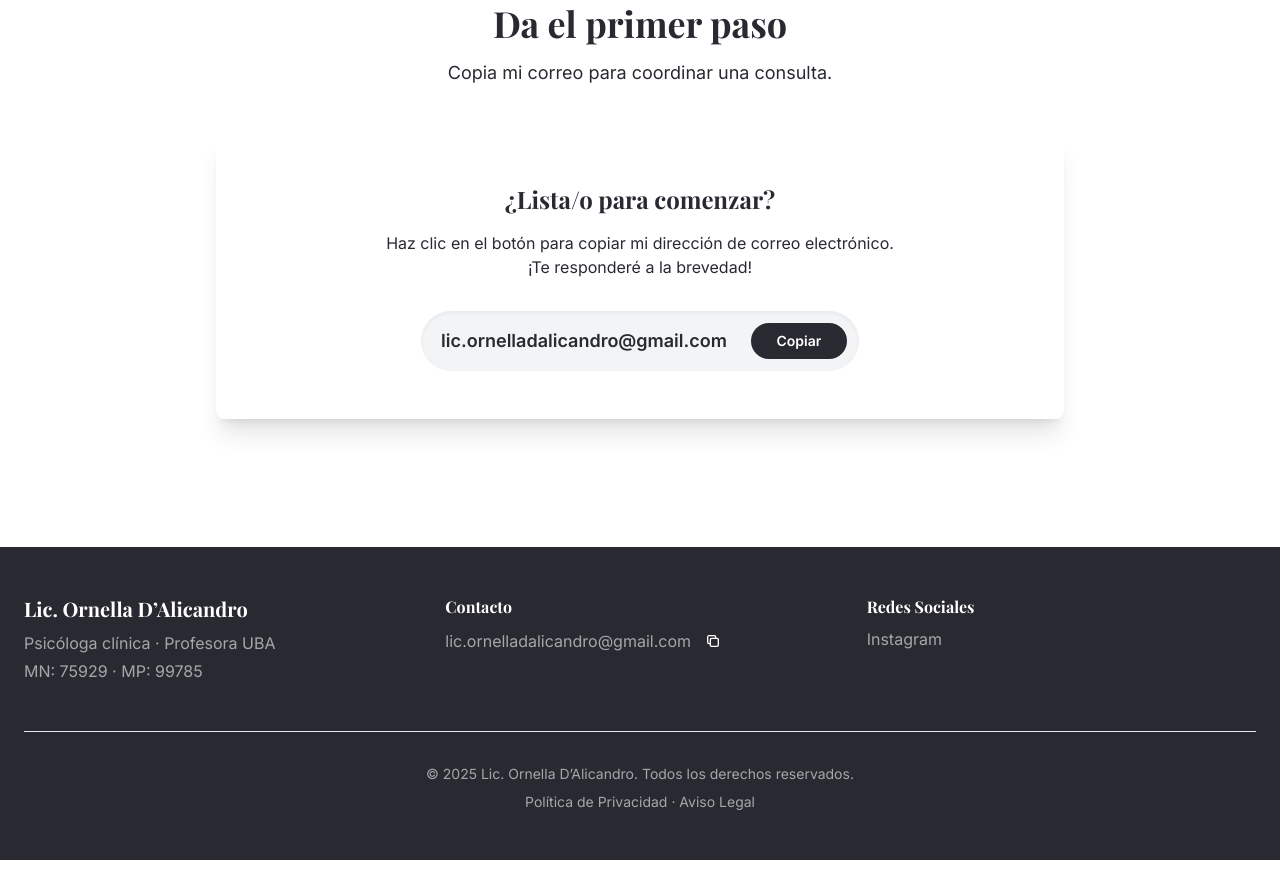
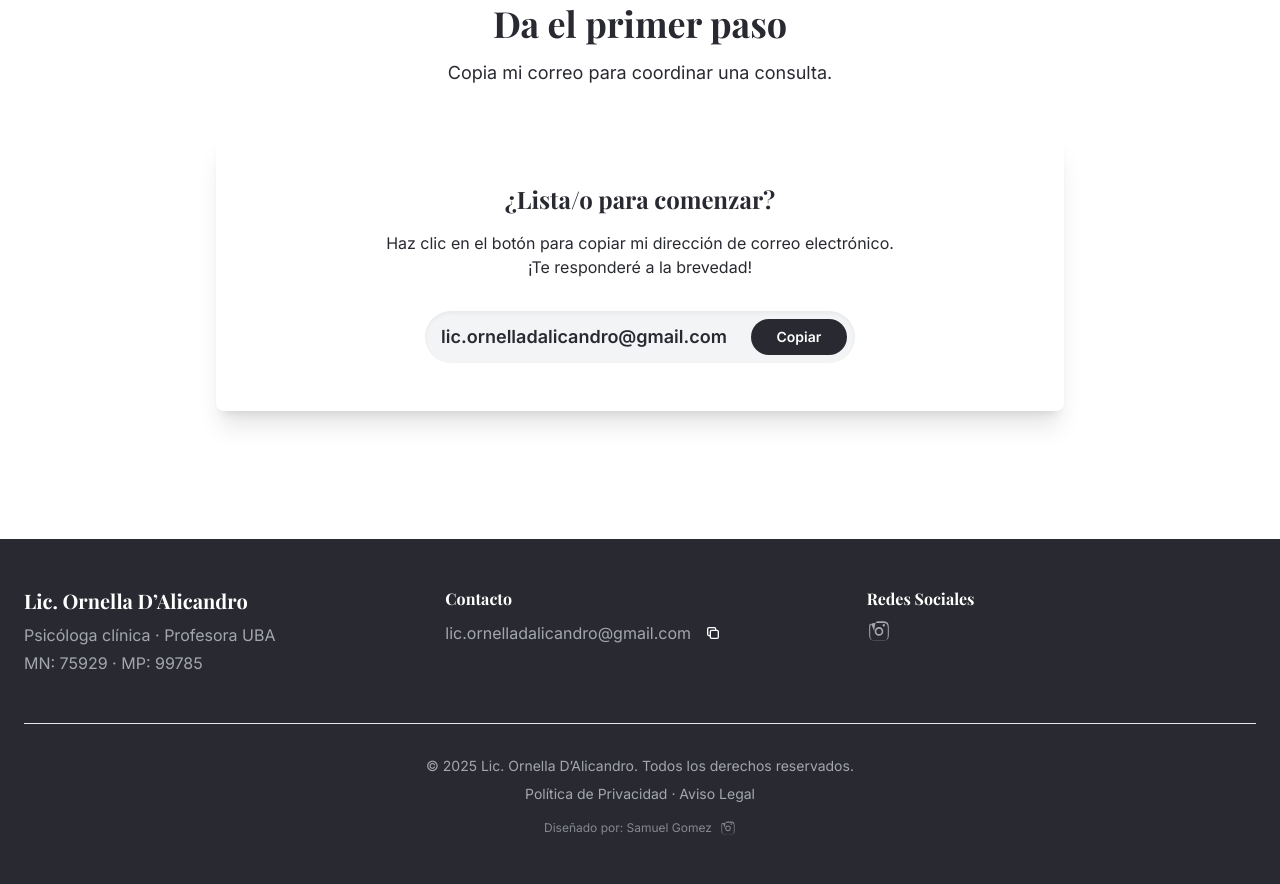
Before and after one commit to pagessktech/Lic.OrnellaD-Alicandro, a plain HTML site: page index.html in a window 1280 px wide. Shown: the part 4998-5882 px from the top of the page. Before the commit the page ends 5858 px from the top, so only its background shows below. Drawn offline with nearby package versions, Linux system fonts and the light colour scheme; no server answers.

Commit message:
Update index.html

```diff
--- a/index.html
+++ b/index.html
@@ -11,7 +11,7 @@
     <meta name="keywords" content="psicologa, terapia, cognitivo conductual, tcc, ansiedad, depresion, uba, ornella d'alicandro, psicologa clinica">
     <meta property="og:title" content="Lic. Ornella D’Alicandro — Psicóloga Clínica y Profesora UBA">
     <meta property="og:description" content="Acompañamiento terapéutico para adultos y adolescentes. Terapia Cognitivo-Conductual y Contextual basada en evidencia. Atención online y presencial.">
-    <meta property="og:image" content="https://placehold.co/1200x630/D2F0F2/292A31?text=Lic.+Ornella+D'Alicandro">
+    <meta property="og:image" content="https://res.cloudinary.com/dgyjeotoa/image/upload/v1758148516/Captura_de_pantalla_2025-09-17_184630_r0uilb.png"> <!-- Reemplazar por imagen OG real -->
     <meta property="og:url" content="https://www.ornelladalicandro.com"> <!-- Reemplazar con el dominio real -->
     <meta property="og:type" content="website">
 
@@ -455,9 +455,10 @@
                      <h3 class="text-2xl font-display text-accent-dark">¿Lista/o para comenzar?</h3>
                     <p class="mt-4 text-neutral-800 max-w-lg mx-auto">Haz clic en el botón para copiar mi dirección de correo electrónico. ¡Te responderé a la brevedad!</p>
                     <div class="mt-8">
-                        <div class="inline-flex items-center gap-4 bg-gray-100 p-2 md:p-3 rounded-full shadow-inner">
-                            <span class="text-base md:text-lg text-accent-dark font-semibold px-2">lic.ornelladalicandro@gmail.com</span>
-                            <button data-copy-text="lic.ornelladalicandro@gmail.com" class="copy-btn bg-accent-dark text-white px-4 py-2 rounded-full text-sm font-semibold hover:bg-opacity-80 transition w-24">
+                        <!-- Componente de copiar email responsivo -->
+                        <div class="flex flex-col sm:flex-row items-stretch sm:items-center justify-center gap-4 bg-gray-100 p-4 sm:p-2 rounded-lg sm:rounded-full shadow-inner sm:inline-flex max-w-full">
+                            <span class="text-base text-center sm:text-left sm:text-lg text-accent-dark font-semibold sm:px-2 break-all sm:break-normal">lic.ornelladalicandro@gmail.com</span>
+                            <button data-copy-text="lic.ornelladalicandro@gmail.com" class="copy-btn bg-accent-dark text-white px-4 py-3 sm:py-2 rounded-lg sm:rounded-full text-sm font-semibold hover:bg-opacity-80 transition sm:w-24 flex-shrink-0">
                                 Copiar
                             </button>
                         </div>
@@ -490,12 +491,24 @@
                 </div>
                 <div>
                      <h3 class="font-semibold">Redes Sociales</h3>
-                     <a href="https://www.instagram.com/lic.ornelladalicandro" target="_blank" class="text-neutral mt-2 inline-block hover:text-white transition">Instagram</a>
+                     <div class="flex items-center justify-center md:justify-start gap-4 mt-2">
+                         <a href="https://www.instagram.com/lic.ornelladalicandro" target="_blank" rel="noopener noreferrer" class="text-neutral hover:text-white transition" title="Instagram de Lic. Ornella D’Alicandro">
+                             <svg xmlns="http://www.w3.org/2000/svg" class="h-6 w-6" fill="currentColor" viewBox="0 0 24 24"><path d="M12 2.163c3.204 0 3.584.012 4.85.07 3.252.148 4.771 1.691 4.919 4.919.058 1.265.069 1.645.069 4.85s-.011 3.584-.069 4.85c-.149 3.225-1.664 4.771-4.919 4.919-1.266.058-1.644.07-4.85.07s-3.584-.012-4.85-.07c-3.252-.148-4.771-1.691-4.919-4.919-.058-1.265-.069-1.645-.069-4.85s.011-3.584.069-4.85c.149-3.225 1.664-4.771 4.919 4.919C8.416 2.175 8.796 2.163 12 2.163zm0 1.802c-3.141 0-3.505.012-4.725.068-2.693.123-3.886 1.32-4.009 4.009-.056 1.22-.067 1.583-.067 4.725s.011 3.505.067 4.725c.123 2.689 1.316 3.886 4.009 4.009 1.22.056 1.584.067 4.725.067s3.505-.011 4.725-.067c2.693-.123 3.886-1.32 4.009-4.009.056-1.22.067-1.583.067-4.725s-.011-3.505-.067-4.725c-.123-2.689-1.316-3.886-4.009-4.009-1.22-.056-1.584-.068-4.725-.068zm0 4.135c-2.378 0-4.307 1.93-4.307 4.307s1.93 4.307 4.307 4.307 4.307-1.93 4.307-4.307-1.93-4.307-4.307-4.307zm0 7.01c-1.492 0-2.705-1.213-2.705-2.705s1.213-2.705 2.705-2.705 2.705 1.213 2.705 2.705-1.213 2.705-2.705 2.705zm4.808-7.72a1.203 1.203 0 100-2.406 1.203 1.203 0 000 2.406z" /></svg>
+                             <span class="sr-only">Instagram</span>
+                         </a>
+                     </div>
                 </div>
             </div>
             <div class="mt-12 border-t border-neutral/30 pt-8 text-center text-neutral text-sm">
                 <p>&copy; <span id="year"></span> Lic. Ornella D’Alicandro. Todos los derechos reservados.</p>
                 <p class="mt-2"><a href="#" onclick="openPrivacyModal()" class="hover:text-white transition">Política de Privacidad</a> · <a href="#" onclick="openPrivacyModal()" class="hover:text-white transition">Aviso Legal</a></p>
+                <div class="mt-4 flex flex-wrap justify-center items-center gap-2 text-xs opacity-75">
+                    <span>Diseñado por: Samuel Gomez</span>
+                    <a href="https://www.instagram.com/samm.__90/" target="_blank" rel="noopener noreferrer" class="text-neutral hover:text-white transition" title="Instagram del diseñador">
+                        <svg xmlns="http://www.w3.org/2000/svg" class="h-4 w-4" fill="currentColor" viewBox="0 0 24 24"><path d="M12 2.163c3.204 0 3.584.012 4.85.07 3.252.148 4.771 1.691 4.919 4.919.058 1.265.069 1.645.069 4.85s-.011 3.584-.069 4.85c-.149 3.225-1.664 4.771-4.919 4.919-1.266.058-1.644.07-4.85.07s-3.584-.012-4.85-.07c-3.252-.148-4.771-1.691-4.919-4.919-.058-1.265-.069-1.645-.069-4.85s.011-3.584.069-4.85c.149-3.225 1.664-4.771 4.919 4.919C8.416 2.175 8.796 2.163 12 2.163zm0 1.802c-3.141 0-3.505.012-4.725.068-2.693.123-3.886 1.32-4.009 4.009-.056 1.22-.067 1.583-.067 4.725s.011 3.505.067 4.725c.123 2.689 1.316 3.886 4.009 4.009 1.22.056 1.584.067 4.725.067s3.505-.011 4.725-.067c2.693-.123 3.886-1.32 4.009-4.009.056-1.22.067-1.583.067-4.725s-.011-3.505-.067-4.725c-.123-2.689-1.316-3.886-4.009-4.009-1.22-.056-1.584-.068-4.725-.068zm0 4.135c-2.378 0-4.307 1.93-4.307 4.307s1.93 4.307 4.307 4.307 4.307-1.93 4.307-4.307-1.93-4.307-4.307-4.307zm0 7.01c-1.492 0-2.705-1.213-2.705-2.705s1.213-2.705 2.705-2.705 2.705 1.213 2.705 2.705-1.213 2.705-2.705 2.705zm4.808-7.72a1.203 1.203 0 100-2.406 1.203 1.203 0 000 2.406z" /></svg>
+                        <span class="sr-only">Instagram del diseñador</span>
+                    </a>
+                </div>
             </div>
         </div>
     </footer>
@@ -687,7 +700,7 @@
                 button.addEventListener('click', (e) => {
                     const textToCopy = e.currentTarget.dataset.copyText;
 
-                    // Fallback method using a temporary textarea
+                    // Fallback method using a temporary textarea, more compatible than clipboard API
                     const textArea = document.createElement("textarea");
                     textArea.value = textToCopy;
                     // Make the textarea invisible
```
